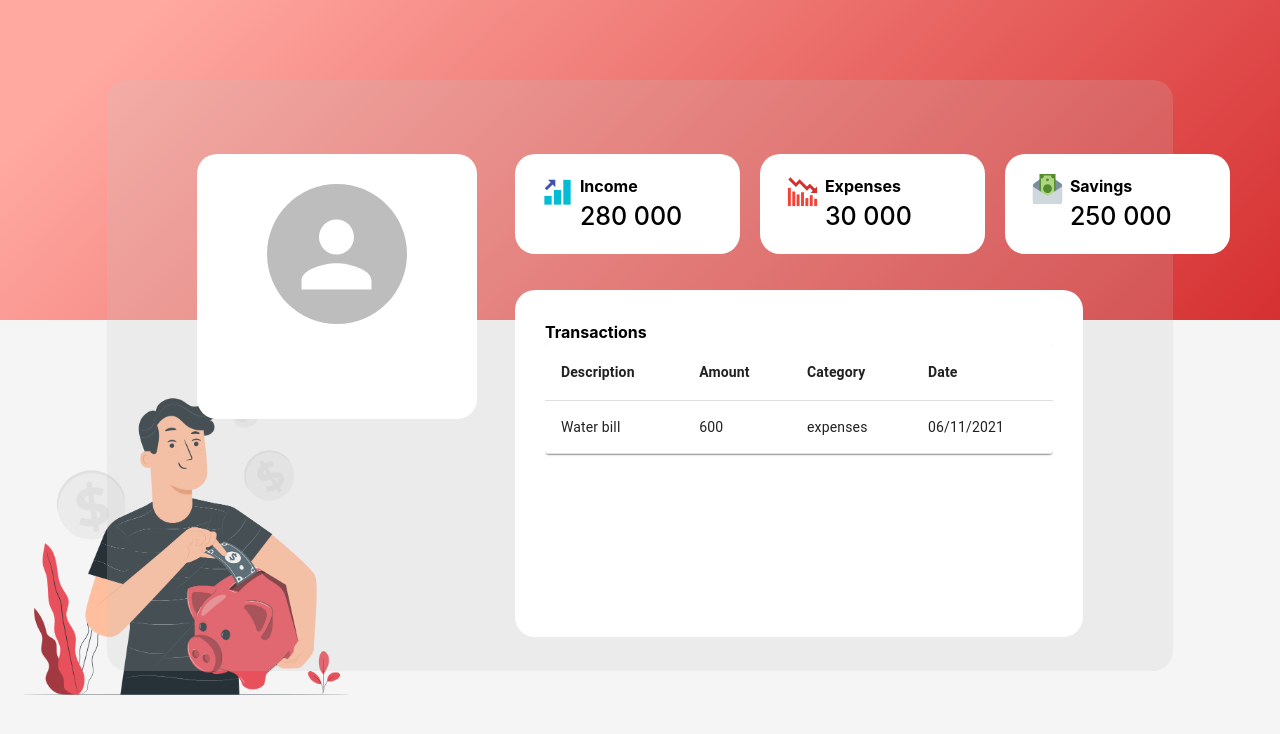
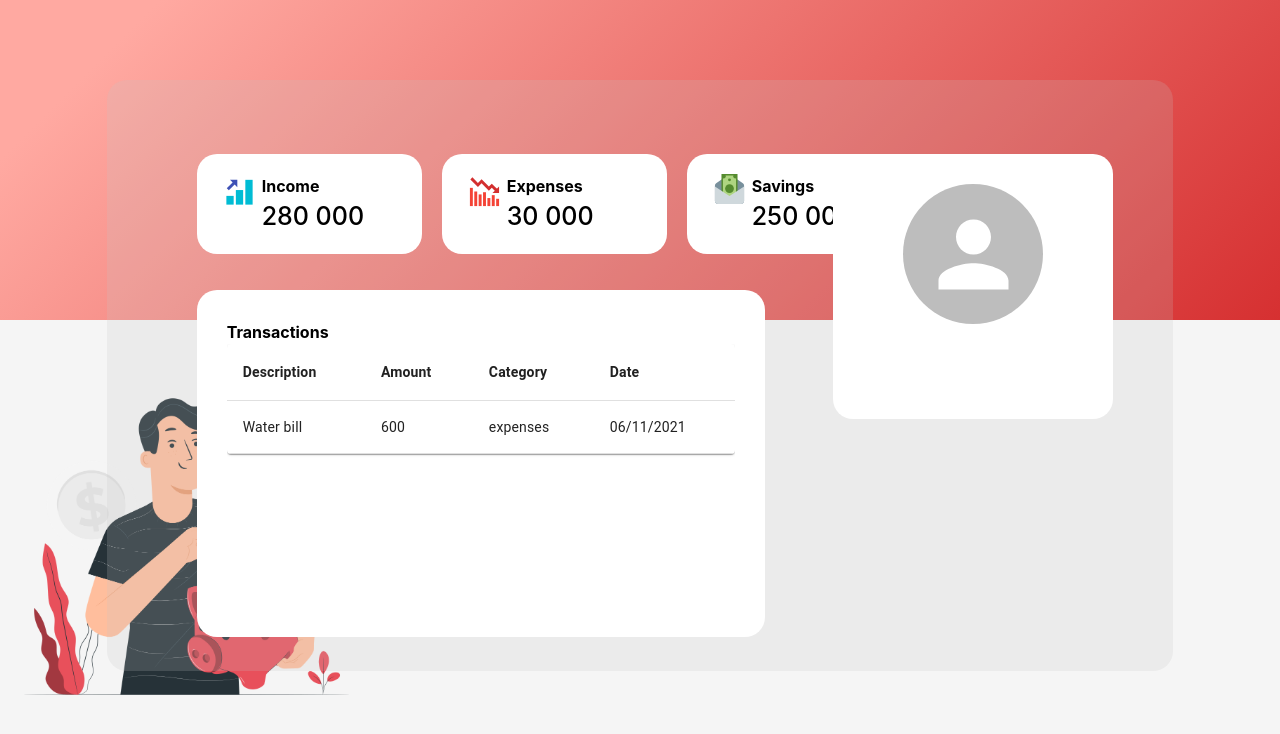
Before and after one commit to Sithija97/Angular-Applications, a React (Create React App) app: page /home in a window 1280 px wide. Shown: the top 734 px of the page. Built offline with nearby package versions, Linux system fonts and the light colour scheme; no server answers.

Commit message:
code cleaned - homePage

```diff
--- a/src/components/homePage.jsx
+++ b/src/components/homePage.jsx
@@ -1,15 +1,10 @@
+import React from "react";
+import { Box } from "@mui/system";
+import DataTable from "./dataTable";
+import { ListItem } from "@mui/material";
 import { Button, Container, Grid, Typography } from "@mui/material";
-import { Box } from "@mui/system";
-import React from "react";
-import { ListItem } from "@mui/material";
-import DataTable from "./dataTable";
-import DialogTitle from "@mui/material/DialogTitle";
-import DialogContent from "@mui/material/DialogContent";
-import DialogActions from "@mui/material/DialogActions";
-import Dialog from "@mui/material/Dialog";
 import { FcUpLeft, FcPlus, FcNook, FcDoughnutChart } from "react-icons/fc";
-import TextInput from "./textInput";
-import Badge from "@mui/material/Badge";
+
 import Form from "./form";
 import CategoryBoxes from "./categoryBoxes";
 import ProfileSection from "./profileSection";
@@ -17,112 +12,27 @@ import ProfileSection from "./profileSection";
 const HomePage = () => {
   return (
     <React.Fragment>
-      <Box py={20} className="headerBox" color="white">
-        <Grid container justifyContent="center">
-          <Grid item xs={10}>
-            <Box display="flex" justifyContent="space-between">
-              {/* <Typography variant="h4">Open Job Listing</Typography>
-              <Button variant="contained">Post a Job</Button> */}
-            </Box>
-          </Grid>
-        </Grid>
-      </Box>
+      <Box py={20} className="headerBox" color="white"></Box>
       <Grid container justifyContent="center">
         <Grid item xs={10}>
           <Box p={2} mt={-30} mb={2} className="wrapper">
             <Container maxWidth="xl">
-              {/*<Grid container justify="space-between" spacing={2}>
-                <Grid item xs={6} md={8}>
-                  <ListItem>
-                    <b className="numberVaue">Hi Welcome to Money Manager!</b>
-                  </ListItem>
-                </Grid>
-                <Grid item xs={6} md={4}>
-                  <Grid
-                    container
-                    direction="row"
-                    justifyContent="flex-end"
-                    alignItems="center"
-                  >
-                    <Grid item>
-                      <ListItem>
-                        <FcUpLeft
-                          className="categoryIcon"
-                            onClick={handleLoggedOut}
-                        />{" "}
-                        <b> logout</b>
-                      </ListItem>
-                    </Grid>
-                  </Grid>
-                </Grid>
-                <Grid item xs={6} md={4}></Grid>
-                <Grid item xs={6} md={8}>
-                  <Grid
-                    container
-                    direction="row"
-                    justifyContent="center"
-                    alignItems="center"
-                  >
-                    <Grid item>
-                      <ListItem>
-                        <b>Set Budget</b>
-                        <Badge color="secondary" badgeContent={"new"}>
-                          <FcNook className="categoryIcon" />
-                        </Badge>
-                      </ListItem>
-                    </Grid>
-                    <Grid item>
-                      <ListItem>
-                        <b>Graphs</b>{" "}
-                        <Badge color="secondary" badgeContent={"new"}>
-                          <FcDoughnutChart className="categoryIcon" />
-                        </Badge>
-                      </ListItem>
-                    </Grid>
-                    <Grid item>
-                      <ListItem>
-                        <b>Add</b>{" "}
-                        <FcPlus
-                          className="categoryIcon"
-                            onClick={() => setOpen(true)}
-                        />
-                      </ListItem>
-                    </Grid>
-                  </Grid>
-                </Grid>
-              </Grid> */}
               <Container maxWidth="lg">
                 <Grid container spacing={2}>
+                  <Grid item xs={6} md={8}>
+                    <ListItem>
+                      <CategoryBoxes />
+                    </ListItem>
+                    <ListItem>
+                      <DataTable />
+                    </ListItem>
+                  </Grid>
                   <Grid item xs={6} md={4}>
                     <ListItem>
                       <ProfileSection />
                     </ListItem>
                   </Grid>
-                  <Grid item xs={6} md={8}>
-                    <ListItem>
-                      <CategoryBoxes />
-                    </ListItem>
-                    <ListItem>
-                      <DataTable />{" "}
-                    </ListItem>
-                  </Grid>
                 </Grid>
-                {/* <DataTable /> */}
-                <Dialog
-                  maxWidth="lg"
-                  //   open={open}
-                  //   onClose={() => setOpen(false)}
-                  aria-labelledby="form-dialog-title"
-                >
-                  <DialogTitle id="form-dialog-title">
-                    Add Transactions
-                  </DialogTitle>
-                  <DialogContent>
-                    {/* text form */}
-                    {/* <Form closePopup={closePopup} /> */}
-                  </DialogContent>
-                  {/* dialog action */}
-                </Dialog>
               </Container>
             </Container>
           </Box>
```
